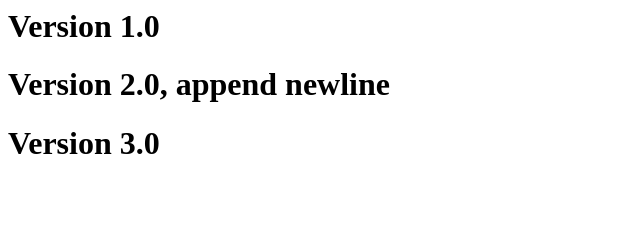
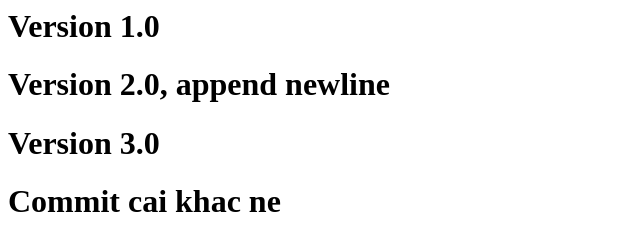
Before and after one commit to learngitdot565/learn_git, a plain HTML site: page index.html in a window 1280 px wide. Shown: the whole page, without its empty margins (0-640 px from the left). Drawn offline with Linux system fonts and the light colour scheme.

Commit message:
Commit cai khac cho index.html ne

```diff
--- a/index.html
+++ b/index.html
@@ -1,3 +1,4 @@
 <h1>Version 1.0</h1>
 <h1>Version 2.0, append newline</h1>
 <h1>Version 3.0</h1>
+<h1>Commit cai khac ne</h1>
```
